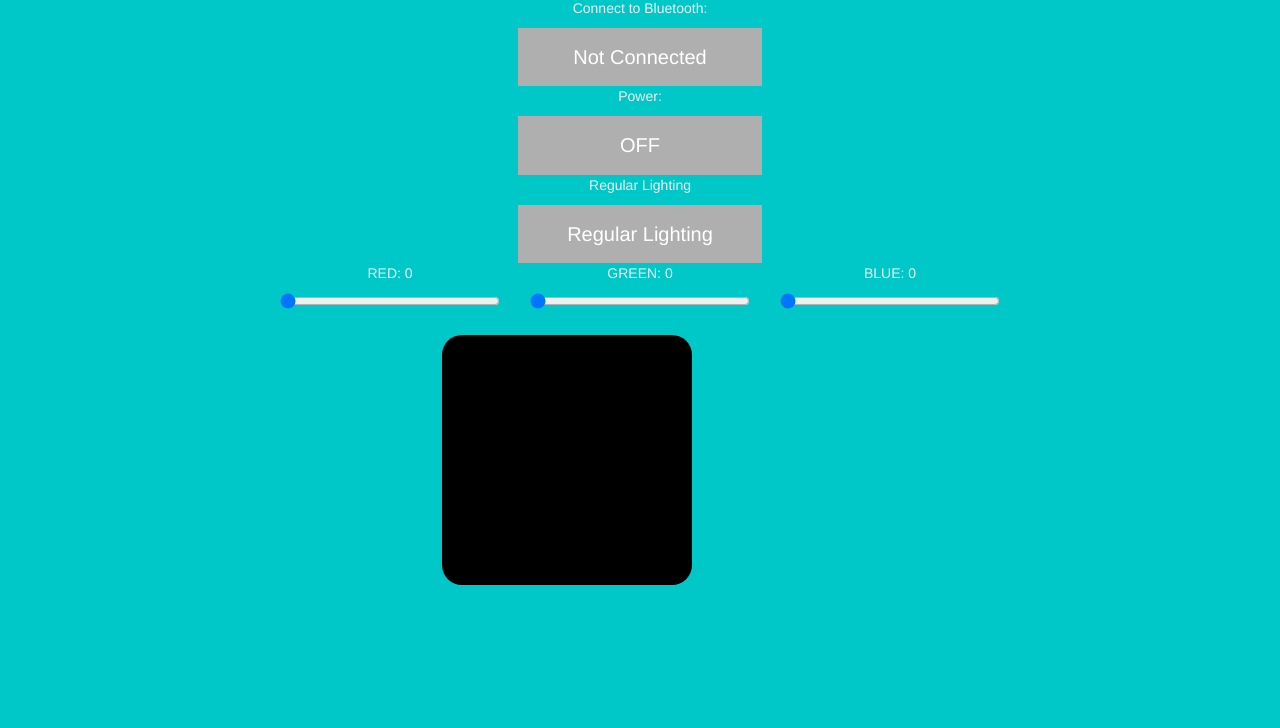
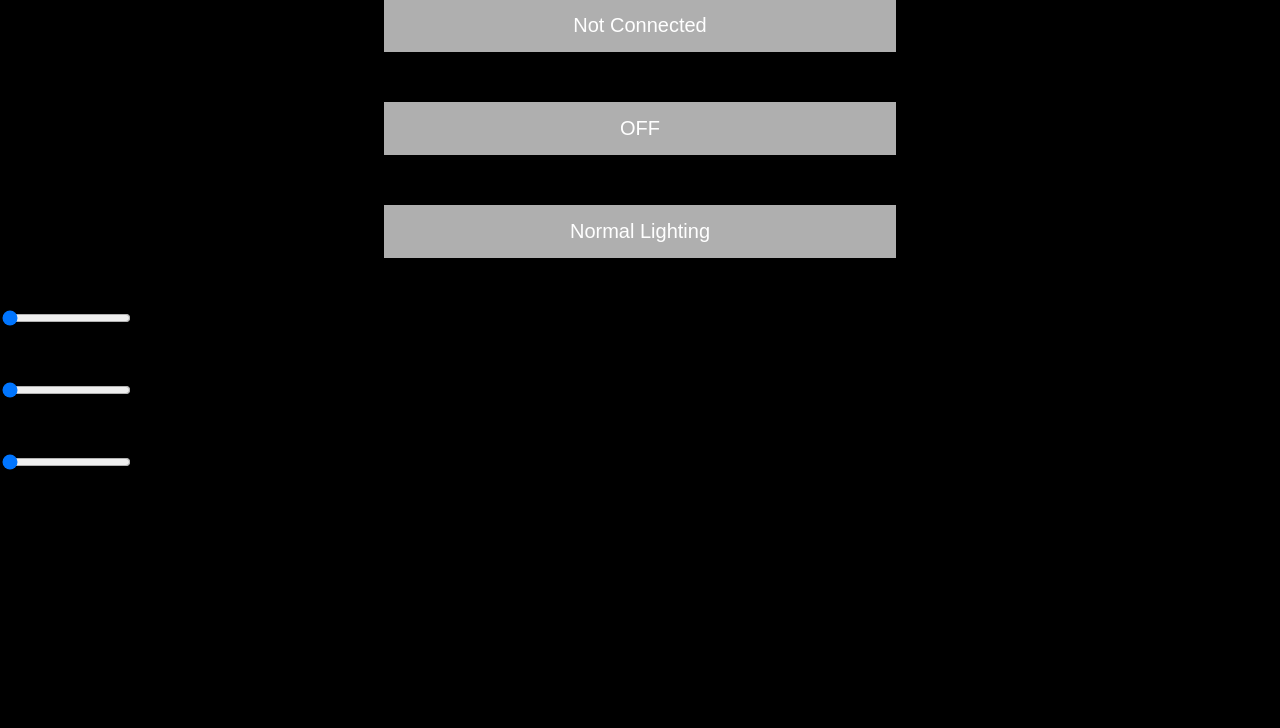
Before and after one commit to emper911/LEDBLUETOOTHLIGHTS, a website: page public/index.html in a window 1280 px wide. Shown: the part 72-800 px from the top of the page. Drawn offline with nearby package versions, Linux system fonts and the light colour scheme.

Commit message:
New version of bluetooth lights. Hope to improve the UI, data movement between front and back, and labelling

```diff
--- a/index.js
+++ b/index.js
@@ -1,9 +1,10 @@
 //express server
-var express = require('express'), bodyParser = require('body-parser');
+var express = require('./node_modules/express');
+var bodyParser = require('./node_modules/body-parser');
 var app = express();
 app.use(express.static('public'));
 var connected = false;
-var SerialPort = require('serialport');
+var SerialPort = require('./node_modules/serialport');
 var port = new SerialPort('/dev/cu.HC-05-DevB',{baudRate: 9600, autoOpen: false});
 var power;
 var pageStatus;
--- a/public/blueToothEventHandling.js
+++ b/public/blueToothEventHandling.js
@@ -22,6 +22,7 @@ $(document).ready(function(){
         }
         else if(json.status == "Not Connected"){
           $("#connectButton").val("Not Connected");
+          //$("#powerButton").val("OFF");
         }
       },
       error: function(){
--- a/public/index.html
+++ b/public/index.html
@@ -2,59 +2,45 @@
 <html>
 	<head>
 		<title>LED lights</title>
-		<link rel="stylesheet" href = "ledStyleSheet.css" type="text/css"></style>
-		<script src = "https://code.jquery.com/jquery-latest.min.js"></script>
+		<link rel="stylesheet" href = "style.css" type="text/css"></style>
 		<script src = "blueToothEventHandling.js"></script>
-		<link rel="stylesheet" href="https://maxcdn.bootstrapcdn.com/bootstrap/3.3.7/css/bootstrap.min.css">
         <script src="https://ajax.googleapis.com/ajax/libs/jquery/3.1.1/jquery.min.js"></script>
-		<script src="https://maxcdn.bootstrapcdn.com/bootstrap/3.3.7/js/bootstrap.min.js"></script>
-
-        <!--<link rel="stylesheet" href="http://code.jquery.com/mobile/1.2.0/jquery.mobile-1.2.0.min.css" />
-        <script src="http://code.jquery.com/jquery-1.8.2.min.js"></script>
-        <script src="http://code.jquery.com/mobile/1.2.0/jquery.mobile-1.2.0.min.js"></script>
-        -->
         <meta charset="utf-8">
         <meta name="viewport" content="width=device-width, initial-scale=1">
 	</head>
-	<body class = "container-fluid">
-			<div class="row top";>
-				<div class="center-block">
-					<h1 id="top">LED Light Control</h1>
+	<body>
+
+        <div class="main">
+            <div class="heading">
+                <h1>LED Light Control</h1>
+            </div>
+            <div class="component" id="Controls">
+
+                <div class="component" id="Button-Controls">
+                    <div class="button-connect">
+                        <p class="button-status">Connect to Bluetooth: </p>
+                        <input class="button" id="Connect-Button"  type="button" value="Not Connected" />
+                    </div>
+                    <div class="button-power">
+                        <p class="button-status">
+                            Power:
+                        </p>
+                        <input class="button" id="Power-Button" type="button" value="OFF"/>
+                    </div>
+
+                    <div class="button-light-controls">
+                        <p class="button-status">
+                            Normal Lighting
+                        </p>
+                        <input class="button" id="Default-Button" type="button" value="Normal Lighting"/>
                     </div>
                 </div>
-
-			<div class = "row">
-                <div class="col-sm-3"></div>
-				<div class = "col-sm-6">
-					<p style="text-align: center;">Connect to Bluetooth: </p>
-					<input id ="connectButton" class = "buttons" type = "button" value="Not Connected"/>
-				</div>
-                <div class="col-sm-3"></div>
-			</div>
-			<div class = "row">
-                <div class="col-sm-3"></div>
-				<div class = "col-sm-6">
-					<p id ="powerStatus" style="text-align: center;">Power:</p>
-					<input id = "powerButton" class="buttons" type ="button" value="OFF"/>
-				</div>
-                <div class="col-sm-3"></div>
-			</div>
-
-			<div class="row">
-                <div class="col-sm-3"></div>
-				<div class="col-sm-6">
-					<p id="regular" style="text-align: center;">Regular Lighting</p>
-					<input class="buttons" id="regLighting" type="button" value="Regular Lighting"/>
-				</div>
-                <div class="col-sm-3"></div>
-			</div>
-
-			<div id = "Colors" class="row">
-				<div class="col-sm-4">
-					<p id="redData">RED: 0</p>
+                <div class="component color-controls" id="RGB-Sliders">
+                    <div class="slider" id="Red-Slider">
+                        <p class="button-status" id="Red-Data">RED: 0</p>
                         <input
-						class="rangeslider"
-						id = "redSlider"
+                        class="range-slider"
+                        id = "Red-Slider"
                         type="range"
                         min="0"
                         max="255"
@@ -63,11 +49,11 @@
                         data-orientation="vertical"
                         />
                     </div>
-				<div class = "col-sm-4">
-					<p id="greenData">GREEN: 0</p>
+                    <div class="slider" id="Green-Slider">
+                        <p class="slider-status" id="Green-Data">GREEN: 0</p>
                         <input
-						class="rangeslider"
-						id ="greenSlider"
+                            class="range-slider"
+                            id ="Green-Slider"
                             type="range"
                             min="0"
                             max="255"
@@ -76,11 +62,11 @@
                             data-orientation="vertical"
                         />
                     </div>
-				<div class="col-sm-4 ">
-					<p id="blueData">BLUE: 0</p>
+                    <div  class="slider" id="Blue-Slider">
+                        <p class="slider-status" id="Blue-Data" >BLUE: 0</p>
                         <input
-						class="rangeslider"
-						id="blueSlider"
+                            class="range-slider"
+                            id="Blue-Slider"
                             type="range"
                             min="0"
                             max="255"
@@ -90,14 +76,12 @@
                         />
                     </div>
                 </div>
-
-			<div class="row">
-                <div class= "col-sm-4"></div>
-				<div class="col-sm-4" style="padding-top:2%;padding-right: 90px">
+            </div>
+            <div class="component color-visualizer" id="Color-Square">
                 <svg width="250" height="250">
                     <rect id="colorSquare" width="250" height="250" rx="20" ry="20" />
                 </svg>
-                <div class= "col-sm-4"></div>
+            </div>
         </div>
     </body>
             </html>
--- a/public/ledStyleSheet.css
+++ /dev/null
@@ -1,50 +0,0 @@
-html,body
-{
-    height:auto;
-    width: 100%;
-    overflow-x: hidden;
-}
-
-p{
-  text-align: center;
-}
-.top{
-  background-color: rgb(92,173,225);
-}
-.container-fluid{
-  background-color: rgb(0, 200, 200);
-  width: auto;
-  color: rgb(238,238,238);
-}
-
-.col-centered{
-  float: none;
-  margin: 0 auto;
-  margin-left: auto;
-  display: block;
-}
-
-.buttons {
-    background-color: rgb(175,175,175); /* Gray */
-    border: none;
-    color: white;
-    padding: 15px 32px;
-    text-align: center;
-    text-decoration: none;
-    display: block;
-    font-size: 2.5vmin;
-    width:40%;
-    margin: auto;
-}
-
-#colorSquare{
-  fill: rgb(0,0,0);
-}
-
-#top{
-  text-align: center;
-}
-#Colors{
-  margin: auto;
-  width: 60%;
-}
--- /dev/null
+++ b/public/style.css
@@ -0,0 +1,50 @@
+/***********************************************************************************************************************************************************
+*******************************************************************Global Styling**************************************************************************
+************************************************************************************************************************************************************/
+html,body
+{
+    height: auto;
+    width: 100%;
+    overflow-x: hidden;
+    background-color: black;
+}
+.main{
+    position: absolute;
+    border: white;
+    left: 0;
+    right: 0;
+    bottom: 0;
+}
+/***********************************************************************************************************************************************************
+*******************************************************************Header Styling**************************************************************************
+************************************************************************************************************************************************************/
+
+
+/***********************************************************************************************************************************************************
+*******************************************************************Control Styling**************************************************************************
+************************************************************************************************************************************************************/
+
+
+
+/***********************************************************************************************************************************************************
+*******************************************************************Color Styling**************************************************************************
+************************************************************************************************************************************************************/
+
+
+
+/***********************************************************************************************************************************************************
+*******************************************************************Element Styling**************************************************************************
+************************************************************************************************************************************************************/
+
+.button {
+    background-color: rgb(175,175,175); /* Gray */
+    border: none;
+    color: white;
+    padding: 15px 32px;
+    text-align: center;
+    text-decoration: none;
+    display: block;
+    font-size: 2.5vmin;
+    width:40%;
+    margin: auto;
+}
```
Also changed, not shown: package.json (+6 -4 lines), 4 other files. Lines whose indentation alone changed are shown as unchanged.
